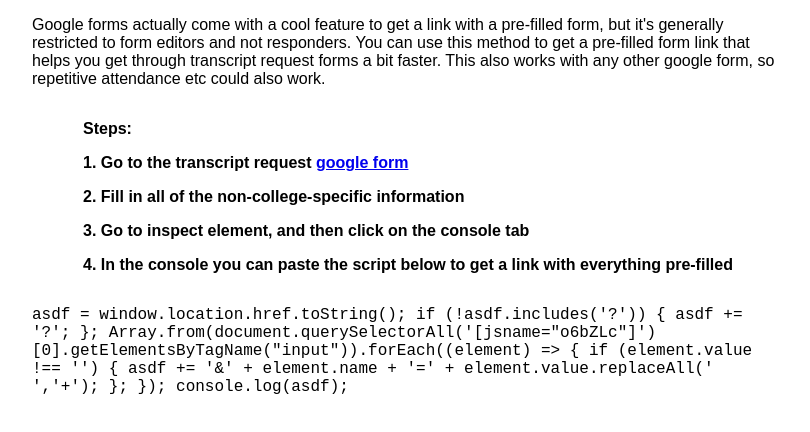
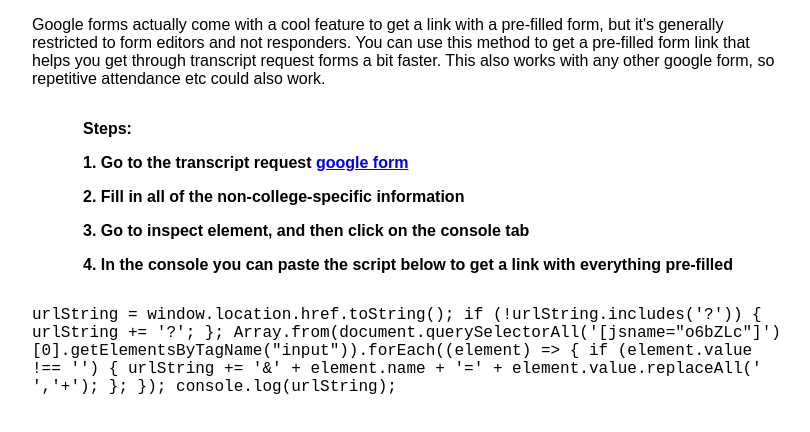
Before and after one commit to calculating/transcript-place, a plain HTML site: page index.html in a window 1280 px wide. Shown: the part 260-692 px from the top of the page, without its empty margins (232-1042 px from the left). Drawn offline with Linux system fonts and the light colour scheme.

Commit message:
Update index.html

```diff
--- a/index.html
+++ b/index.html
@@ -26,16 +26,16 @@
 <p>3. Go to inspect element, and then click on the console tab</p>
 <p>4. In the console you can paste the script below to get a link with everything pre-filled</p></b>
 <p><code>
-asdf = window.location.href.toString();
-if (!asdf.includes('?')) {
-asdf += '?';
+urlString = window.location.href.toString();
+if (!urlString.includes('?')) {
+urlString += '?';
 };
 Array.from(document.querySelectorAll('[jsname="o6bZLc"]')[0].getElementsByTagName("input")).forEach((element) => {
 if (element.value !== '') {
-asdf += '&' + element.name + '=' + element.value.replaceAll(' ','+');
+urlString += '&' + element.name + '=' + element.value.replaceAll(' ','+');
 };
 });
-console.log(asdf);
+console.log(urlString);
 </code></p>
   </body>
   </html>
```
